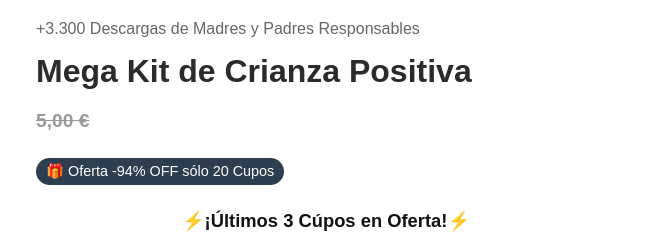
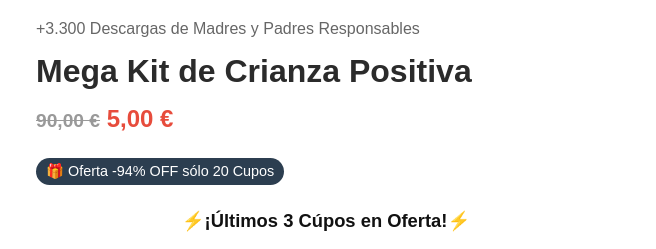
Before and after one commit to smmsociais/estrategiadigitais.com, a plain HTML site: page crianzafeliz.html in a window 1280 px wide. Shown: the part 343-592 px from the top of the page, 624-1280 px from the left. Drawn offline with Linux system fonts and the light colour scheme.

Commit message:
Update crianzafeliz.html

```diff
--- a/crianzafeliz.html
+++ b/crianzafeliz.html
@@ -262,7 +262,7 @@
         <h1>Mega Kit de Crianza Positiva</h1>
 
         <div class="price">
-          <span class="original-price" 90,00 €</span>
+          <span class="original-price">90,00 €</span>
           5,00 €
         </div>
 
```
